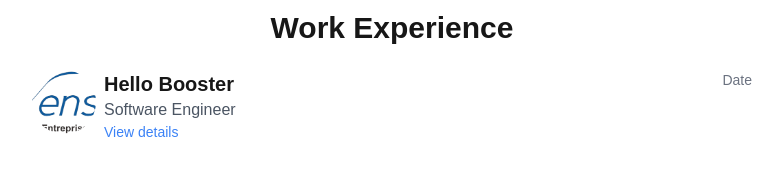
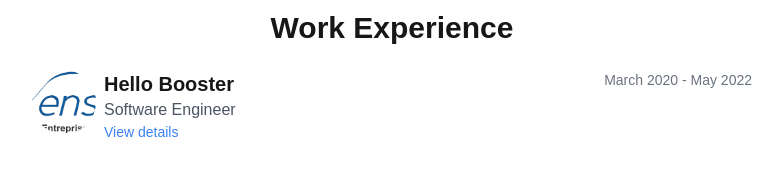
Before and after one commit to Osiris8/osirismigan, a Next.js app: page / in a window 1280 px wide. Shown: the part 898-1069 px from the top of the page, without its empty margins (248-1031 px from the left). Built offline with nearby package versions, Linux system fonts and the light colour scheme.

Commit message:
Update Experience component

```diff
--- a/components/Experience.tsx
+++ b/components/Experience.tsx
@@ -17,7 +17,7 @@ export default function Experience() {
           {/* Daisy UI avatar */}
           <div className="avatar">
             <div className="w-16 h-16 rounded-full mr-2">
-              <Image src={sens} alt="Company Logo" className="bg-cover" />
+              <Image src={sens} alt="Company Logo" className="object-cover" />
             </div>
           </div>
           {/* Daisy UI avatar */}
@@ -32,19 +32,25 @@ export default function Experience() {
                 {isOpen ? "Hide details" : "View details"}
               </p>
 
-              {/* Affichage conditionnel de la description */}
-              {isOpen && (
-                <p className="mt-2 text-gray-700">
+              {/* Display detail and animation */}
+              <div
+                className={`mt-2 text-gray-700 transition-all duration-500 ease-in-out ${
+                  isOpen ? "max-h-screen opacity-100" : "max-h-0 opacity-0"
+                } overflow-hidden`}
+              >
+                <p>
                   Voici les détails de la description. Cliquez à nouveau pour
                   fermer. Voici les détails de la description. Cliquez à nouveau
                   pour fermer.
                 </p>
-              )}
+              </div>
             </div>
           </div>
         </div>
 
-        <div className="text-sm text-gray-500 text-right ml-2">Date</div>
+        <div className="text-sm text-gray-500 text-right ml-2 whitespace-nowrap">
+          March 2020 - May 2022
+        </div>
       </div>
     </div>
   );
```
